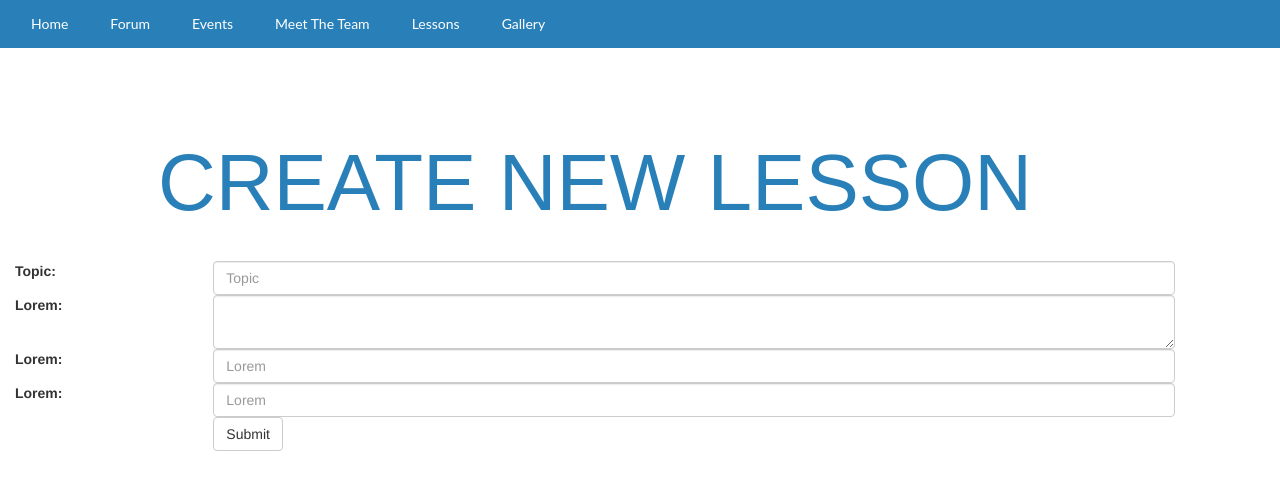
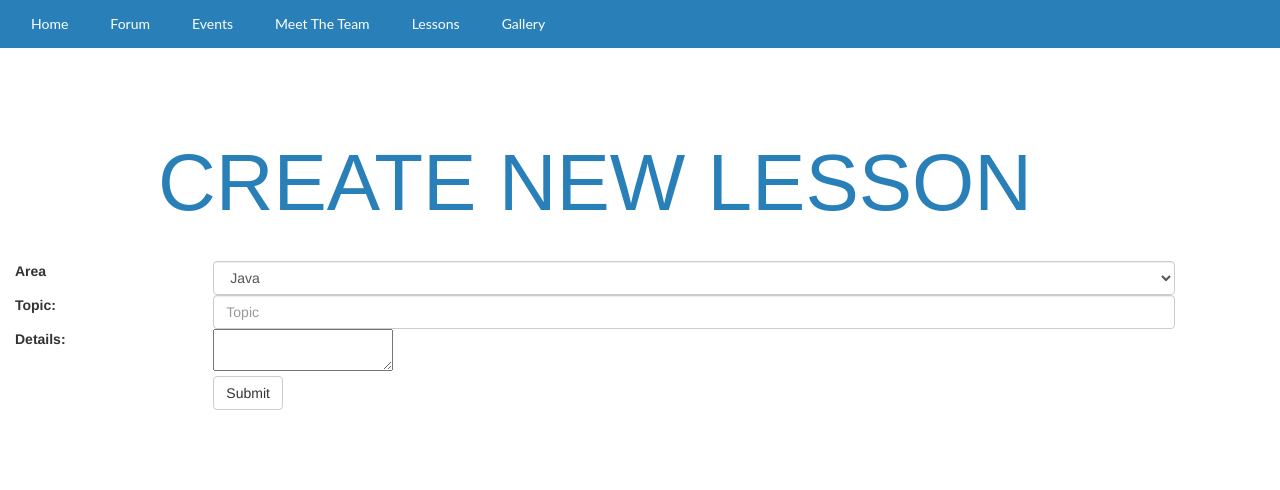
Before and after one commit to DivDennis/Code_Club, a PHP site: page /views/new_lesson.php in a window 1280 px wide. Shown: the top 490 px of the page. Run offline with PHP 8.4, Linux system fonts and the light colour scheme; data comes from the database, SQL or seed files in the repository; some libraries are stand-ins or nearby versions.

Commit message:
implemented lesson form

```diff
--- a/public/service/add_new_topic.php
+++ b/public/service/add_new_topic.php
@@ -1,18 +1,13 @@
 <?php
-
 include '../../private/connection/fquestion_connection.php';
-
 // get data that sent from form
 $topic=$_POST['topic'];
 $detail=$_POST['detail'];
 $name=$_POST['name'];
 $email=$_POST['email'];
-
 $datetime=date("d/m/y h:i:s"); //create date time
-
 $sql="INSERT INTO $tbl_name(topic, detail, name, email, datetime)VALUES('$topic', '$detail', '$name', '$email', '$datetime')";
 $result=mysql_query($sql);
-
 if($result){
 header("Location: ../forum.php");
 }
--- a/public/service/login.php
+++ b/public/service/login.php
@@ -1,8 +1,9 @@
 <?php
+session_start();
 include './database.php';
 require('../../private/classes/Security.php');
 
-session_start();
+
 
 $uname = $_POST['uname'];
 $psw = $_POST['psw'];
--- a/public/views/new_lesson.php
+++ b/public/views/new_lesson.php
@@ -1,4 +1,18 @@
-<?php session_start(); ?>
+<?php session_start();
+
+include '../../private/classes/Database.php';
+
+$categories = [];
+
+if($result = Database::getInstance()->query("SELECT * from categories")){
+      $i = 0;
+      while($row = $result->fetch_assoc()){
+          $categories[$i] = $row;
+          $i++;
+      };
+
+}
+?>
 <?php include '../header.php' ?>
 <link rel="stylesheet" href="../lib/bootstrap/css/bootstrap.min.css">
 
@@ -34,32 +48,29 @@
     <h1 class="heading"> Create New Lesson </h1>
 
   <div class="form-group">
+    <label for="topic" class="col-sm-2 control-label">Area</label>
+    <div class="col-sm-10">
+      <select name="category" class="form-control">
+          <?php foreach($categories as $category): ?>
+          <option value = "<?=$category['ID']?>"><?=$category['Name']?></option>
+          <?php endforeach; ?>
+      </select>
+    </div>
+  </div>
+  <div class="form-group">
     <label for="topic" class="col-sm-2 control-label">Topic:</label>
     <div class="col-sm-10">
-      <input type="text" name="name" class="form-control" id="name" placeholder="Topic" required>
+      <input type="text" name="topic" class="form-control" id="name" placeholder="Topic" required>
     </div>
   </div>
 
   <div class="form-group">
-    <label for="detail" class="col-sm-2 control-label">Lorem:</label>
+    <label for="detail" class="col-sm-2 control-label">Details:</label>
     <div class="col-sm-10">
-      <textarea id="details" type="text" name="detail" class="form-control" id="detail" required></textarea>
+      <textarea id="details" type="text" name="detail" class="ckeditor" id="detail" required></textarea>
     </div>
   </div>
 
-    <div class="form-group">
-    <label for="inputPassword3" class="col-sm-2 control-label">Lorem:</label>
-    <div class="col-sm-10">
-      <input type="text" name="name" class="form-control" id="name" placeholder="Lorem" required>
-    </div>
-  </div>
-
-    <div class="form-group">
-    <label for="email" class="col-sm-2 control-label">Lorem:</label>
-    <div class="col-sm-10">
-      <input type="email" name="email" class="form-control" id="email" placeholder="Lorem" required>
-    </div>
-  </div>
 
   <div class="form-group">
     <div class="col-sm-offset-2 col-sm-10">
@@ -73,9 +84,4 @@
 
 </table>
 
-<script src='https://cloud.tinymce.com/stable/tinymce.min.js'></script>
-  <script>
-  tinymce.init({
-    selector: '#details'
-  });
-  </script>
+<script src='../lib/ckeditor/ckeditor.js'></script>
```
Also changed, not shown: public/service/create_lesson.php (+16 -0 lines).
